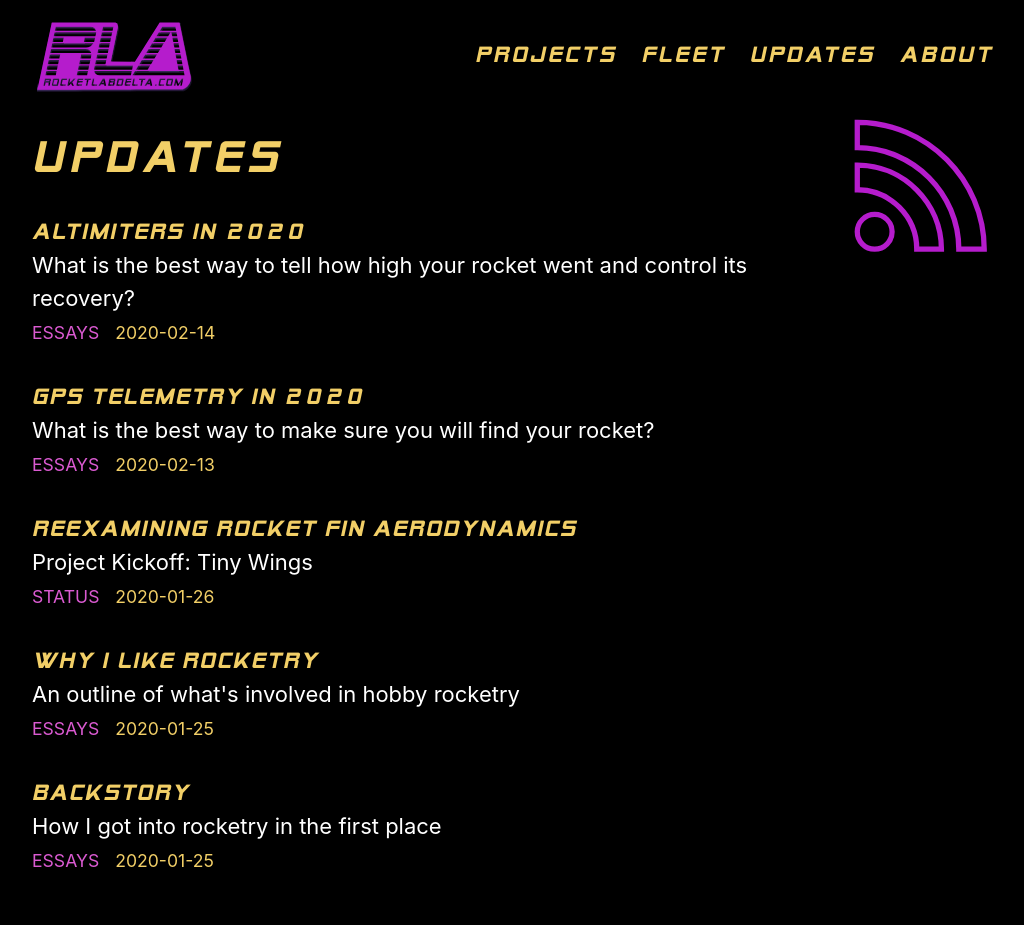
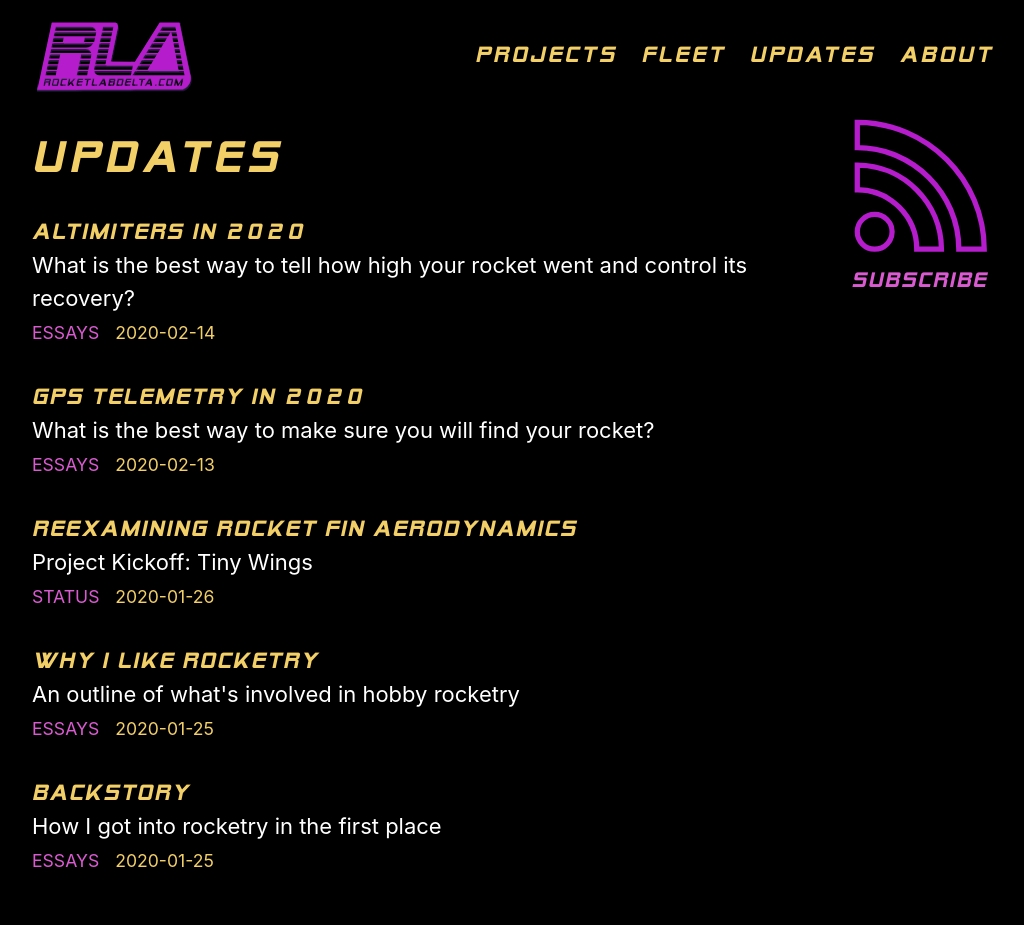
Before and after one commit to rocketlabdelta/rocketlabdelta.com, a Jekyll site: the page built from updates.html, in a window 1280 px wide. Shown: the whole page, without its empty margins (124-1148 px from the left). Built offline with Jekyll 4.4.1, drawn with Linux system fonts in a browser that asks for light colours.

Commit message:
Adding caption to RSS icon on large screens

```diff
--- a/assets/css/main.scss
+++ b/assets/css/main.scss
@@ -582,6 +582,13 @@ header {
   max-width: 2em;
 }
 
+.call-to-action {
+  font-family: $accent-typeface;
+  font-size: 0;
+  letter-spacing: .1em;
+  text-transform: uppercase;
+}
+
 dl {
   dt {
     color: $theme-color-highlight;
@@ -779,6 +786,10 @@ footer {
     padding-bottom: .5em;
   }
 
+  .call-to-action {
+    font-size: .95em;
+  }
+
   ul {
     padding-left: 1.2em;
   }
--- a/sw.js
+++ b/sw.js
@@ -14,7 +14,7 @@ Thanks to [Jeremy][1], [Filament Group][2], and [Erik][3] for this, and everythi
 (function () {
   'use strict'
 
-  const version = 'v2020-06-08T21:00:00::'
+  const version = 'v2020-06-09T07:00:00::'
   const staticCacheName = version + 'static'
   const pagesCacheName = version + 'pages'
   const imagesCacheName = version + 'images'
--- a/updates.html
+++ b/updates.html
@@ -6,6 +6,7 @@ permalink: /updates/
 
 <a class="social-link rss" href="{{ "/feed.xml" | absolute_url }}" title="Subscribe via RSS">
   <svg role="img" viewBox="-1 -1 26 26" xmlns="http://www.w3.org/2000/svg"><title>RSS</title><path class="social-icon" d="M19.199 24C19.199 13.467 10.533 4.8 0 4.8V0c13.165 0 24 10.835 24 24h-4.801zM3.291 17.415c1.814 0 3.293 1.479 3.293 3.295 0 1.813-1.485 3.29-3.301 3.29C1.47 24 0 22.526 0 20.71s1.475-3.294 3.291-3.295zM15.909 24h-4.665c0-6.169-5.075-11.245-11.244-11.245V8.09c8.727 0 15.909 7.184 15.909 15.91z"/></svg>
+  <span class="call-to-action">Subscribe</span>
 </a>
 
 <ul class="post-listing">
```
